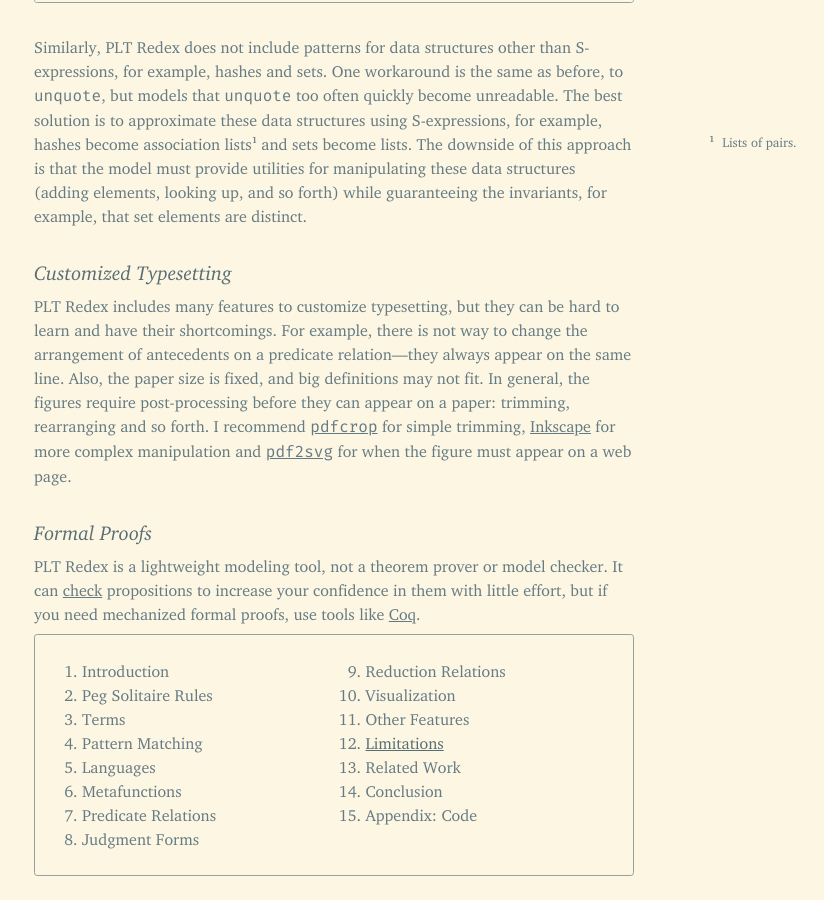
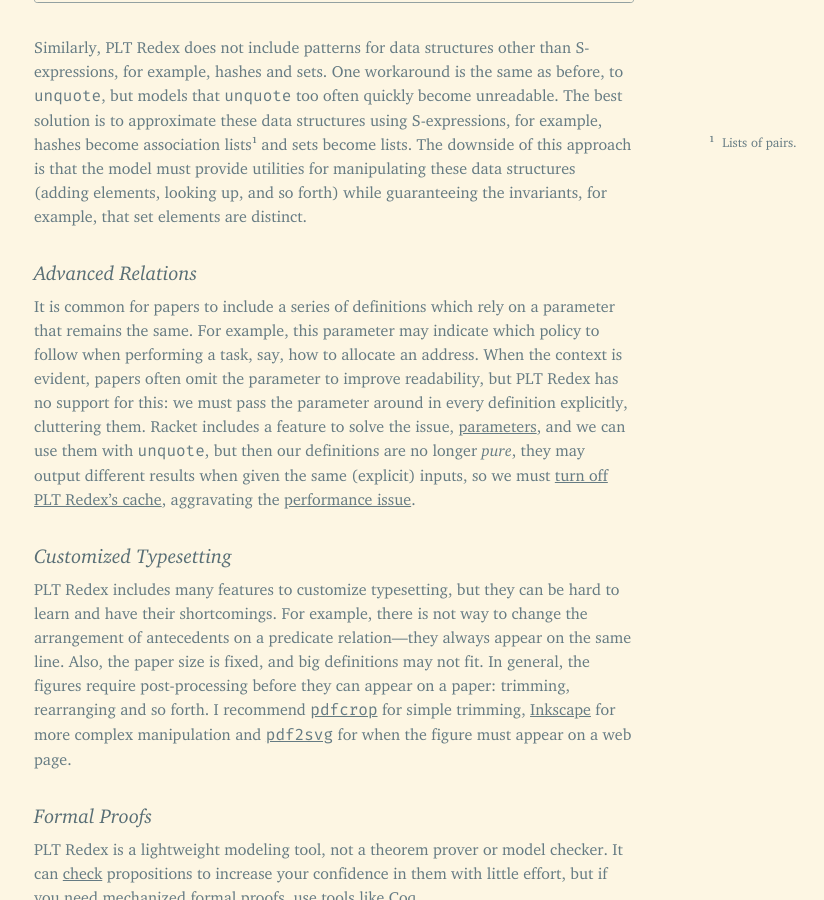
Before and after one commit to leafac/leafac.com, a Jekyll site: the page built from prose/playing-the-game-with-plt-redex/limitations.md, in a window 1280 px wide and 900 px high, scrolled down 2876 px. Shown: the whole window, without its empty margins (106-930 px from the left). Built offline with Jekyll 4.4.1, drawn with Linux system fonts in a browser that asks for light colours.

Commit message:
More words on Limitations

```diff
--- a/prose/playing-the-game-with-plt-redex/limitations.md
+++ b/prose/playing-the-game-with-plt-redex/limitations.md
@@ -119,6 +119,11 @@
 
 Similarly, PLT Redex does not include patterns for data structures other than S-expressions, for example, hashes and sets. One workaround is the same as before, to `unquote`, but models that `unquote` too often quickly become unreadable. The best solution is to approximate these data structures using S-expressions, for example, hashes become association lists<label class="margin-note"><input type="checkbox"><span markdown="1">Lists of pairs.</span></label> and sets become lists. The downside of this approach is that the model must provide utilities for manipulating these data structures (adding elements, looking up, and so forth) while guaranteeing the invariants, for example, that set elements are distinct.
 
+Advanced Relations
+==================
+
+It is common for papers to include a series of definitions which rely on a parameter that remains the same. For example, this parameter may indicate which policy to follow when performing a task, say, how to allocate an address. When the context is evident, papers often omit the parameter to improve readability, but PLT Redex has no support for this: we must pass the parameter around in every definition explicitly, cluttering them. Racket includes a feature to solve the issue, [parameters](https://docs.racket-lang.org/guide/parameterize.html), and we can use them with `unquote`, but then our definitions are no longer *pure*, they may output different results when given the same (explicit) inputs, so we must [turn off PLT Redex’s cache](https://docs.racket-lang.org/redex/The_Redex_Reference.html?q=redex#%28def._%28%28lib._redex%2Freduction-semantics..rkt%29._caching-enabled~3f%29%29), aggravating the [performance issue](#performance).
+
 Customized Typesetting
 ======================
 
```
